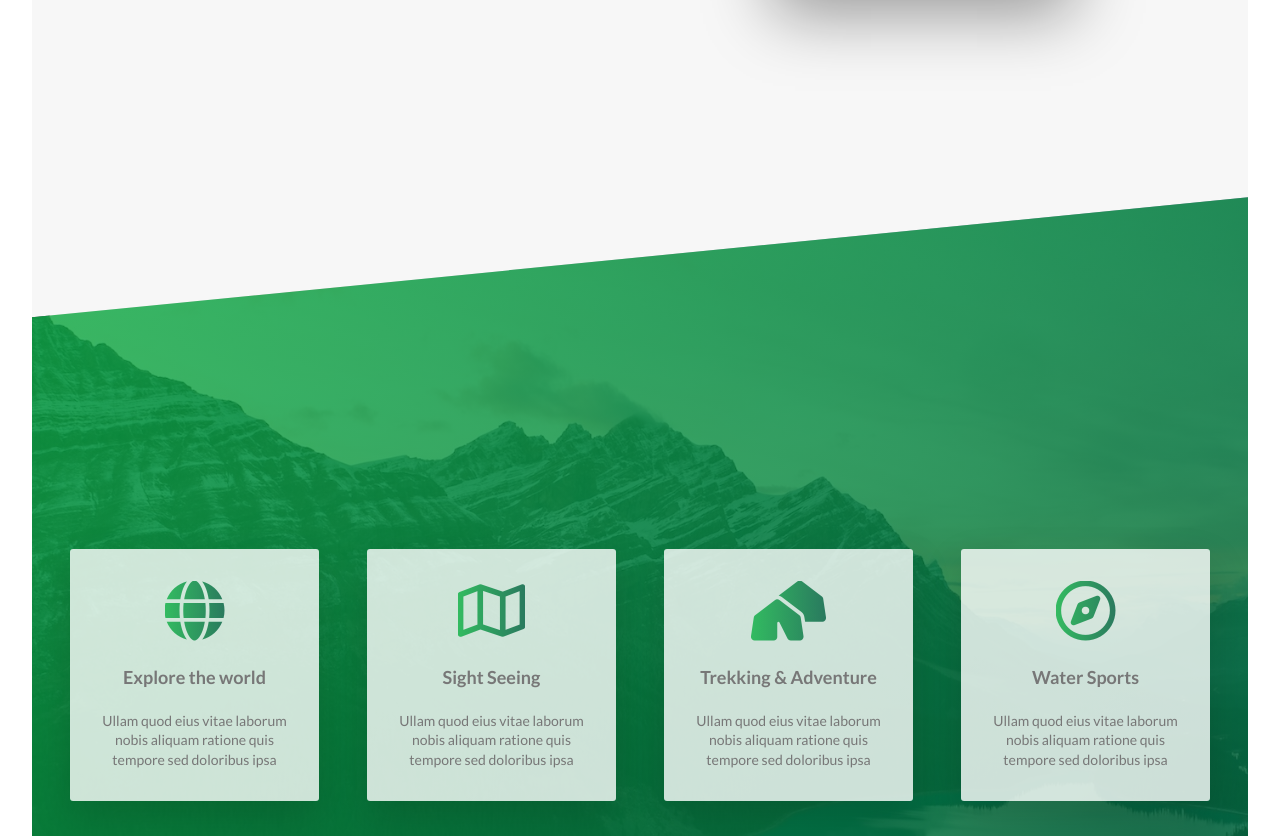
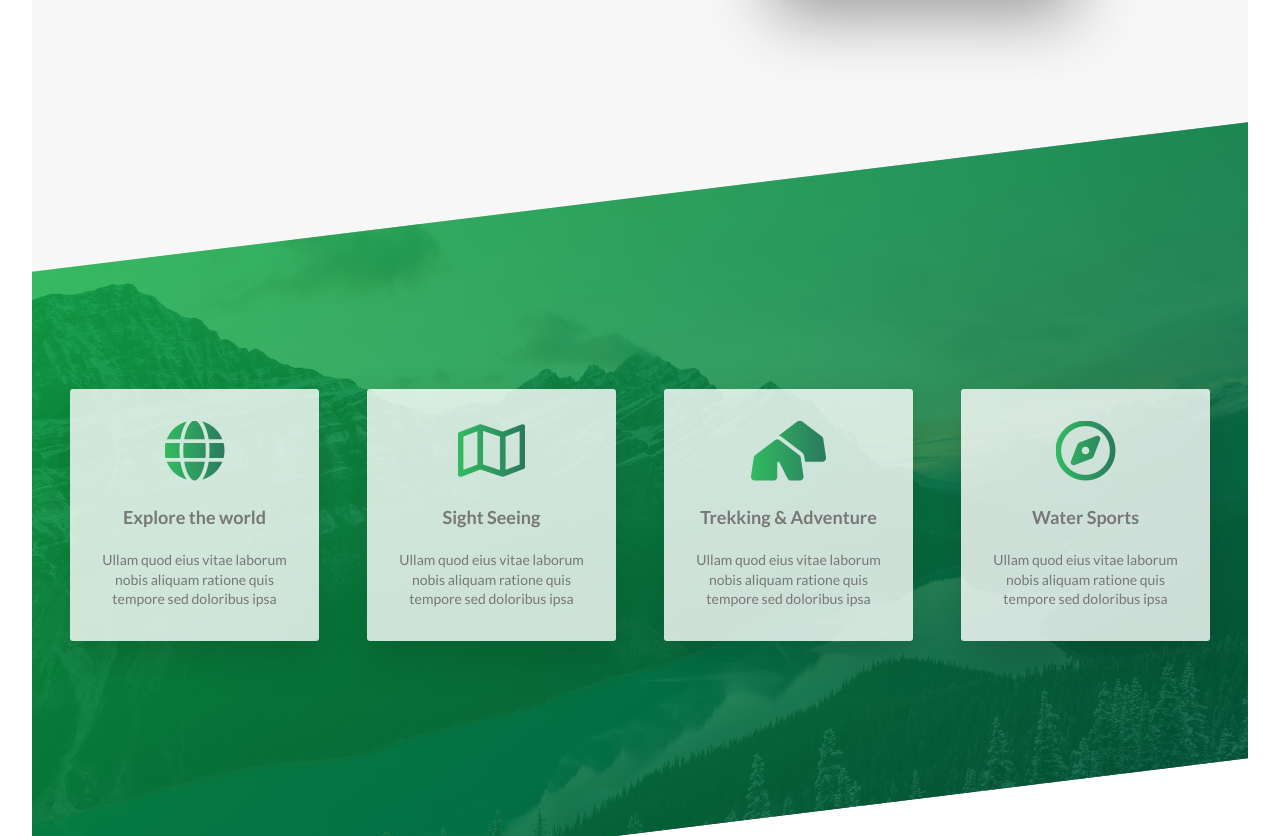
Before and after one commit to emmeiwhite/01.natours-2025, a website: page index.html in a window 1280 px wide. Shown: the part 1472-2308 px from the top of the page. Drawn offline with Linux system fonts and the light colour scheme.

Commit message:
natours-2.0 skewing with transform:skewY(7deg)

```diff
--- a/sass/main.scss
+++ b/sass/main.scss
@@ -332,14 +332,20 @@ $colorGray1: #f7f7f7;
 
 /* --- 2. Feature Section--- */
 .section-features {
-  padding: 20rem 0;
+  padding: 10rem 0;
   background-image: linear-gradient(to right bottom, $mediumGreen, $darkGreen),
     url(../img/nat-4.jpg);
 
   background-position: top;
   background-size: cover;
-  clip-path: polygon(0 15vh, 100% 0, 100% 85vh, 0 100%);
+  //   clip-path: polygon(0 15vh, 100% 0, 100% 85vh, 0 100%);
   margin-top: -15vh;
+  transform: skewY(-7deg);
+
+  //   Now reversing the skewY on all immediate children element, which basically is row (direct child)
+  & > * {
+    transform: skewY(7deg);
+  }
 
   .feature-box {
     background-color: rgba($white, 0.8);
```
Also changed, not shown: css/style.css, 1 other file.
